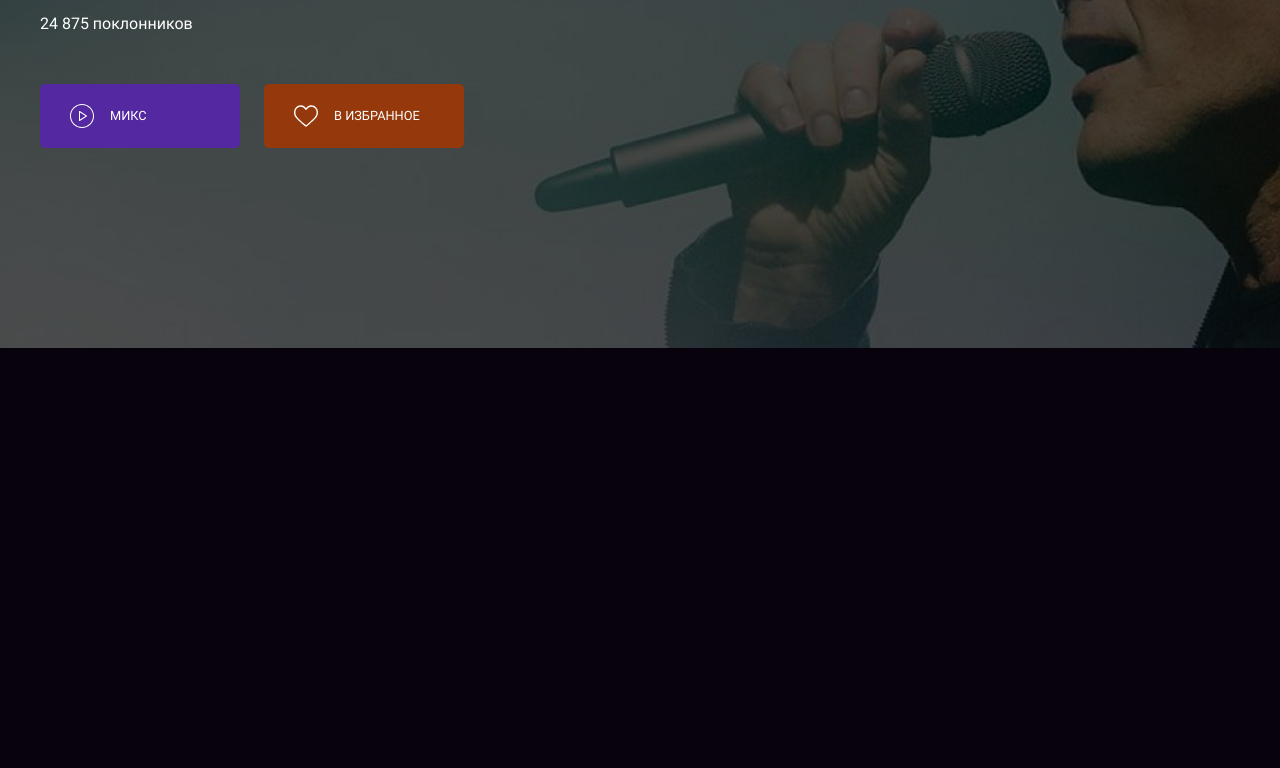
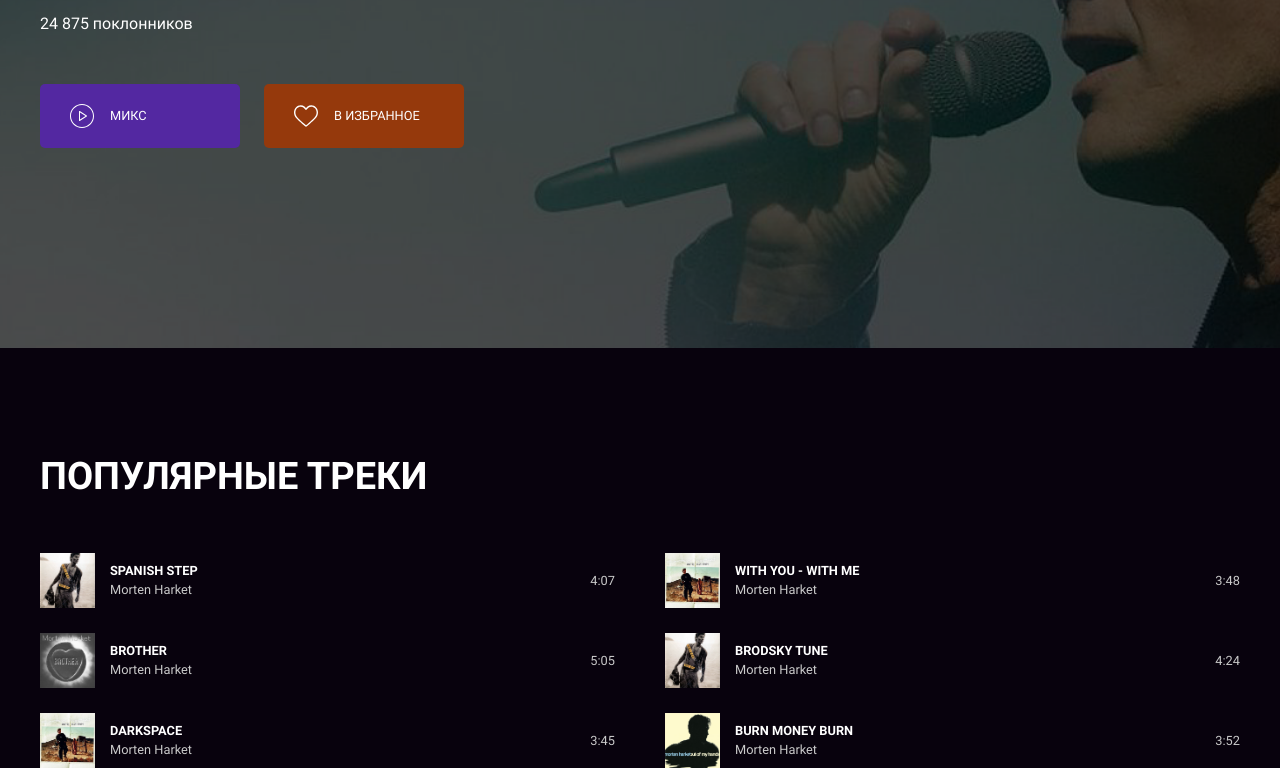
Before and after one commit to antonDedyaev/Music-Box-landing, a website: page src/artist.html in a window 1280 px wide. Shown: the part 344-1112 px from the top of the page. Before the commit the page ends 800 px from the top, so only its background shows below. Drawn offline with Linux system fonts and the light colour scheme.

Commit message:
create tracks page and add styles to it

```diff
--- a/src/artist.html
+++ b/src/artist.html
@@ -43,5 +43,60 @@
             </div>
         </div>
     </section>
+    <section id="page-popular-track" class="tracks-collection">
+        <div class="container tracks pt-100">
+           <h2>Популярные треки</h2>
+           <div class="tracks-wrapper">
+                <div class="popular-track">
+                    <img class="track-image" src="./images/Wild Seed.png" alt="Wild seed album pic" width="55px" height="55px" >
+                    <div class="track-info">
+                        <h3 class="track-title">Spanish Step</h3>
+                        <div class="track-singer">Morten Harket</div>
+                    </div>
+                    <div class="track-duration">4:07</div>
+                </div>
+                <div class="popular-track">
+                    <img class="track-image" src="./images/Letter from Egypt.png" alt="Letter from Egypt album pic" width="55px" height="55px" >
+                    <div class="track-info">
+                        <h3 class="track-title">With you - With me</h3>
+                        <div class="track-singer">Morten Harket</div>
+                    </div>
+                    <div class="track-duration">3:48</div>
+                </div>
+                <div class="popular-track">
+                    <img class="track-image" src="./images/Brother.png" alt="Brother album pic" width="55px" height="55px" >
+                    <div class="track-info">
+                        <h3 class="track-title">Brother</h3>
+                        <div class="track-singer">Morten Harket</div>
+                    </div>
+                    <div class="track-duration">5:05</div>
+                </div>
+                <div class="popular-track">
+                    <img class="track-image" src="./images/Wild Seed.png" alt="Wild seed album pic" width="55px" height="55px" >
+                    <div class="track-info">
+                        <h3 class="track-title">Brodsky tune</h3>
+                        <div class="track-singer">Morten Harket</div>
+                    </div>
+                    <div class="track-duration">4:24</div>
+                </div>
+                <div class="popular-track">
+                    <img class="track-image" src="./images/Letter from Egypt.png" alt="Letter from Egypt album pic" width="55px" height="55px" >
+                    <div class="track-info">
+                        <h3 class="track-title">Darkspace</h3>
+                        <div class="track-singer">Morten Harket</div>
+                    </div>
+                    <div class="track-duration">3:45</div>
+                </div>
+                <div class="popular-track">
+                    <img class="track-image" src="./images/Out of My Hands.png" alt="Out of my hands album pic" width="55px" height="55px" >
+                    <div class="track-info">
+                        <h3 class="track-title">Burn money burn</h3>
+                        <div class="track-singer">Morten Harket</div>
+                    </div>
+                    <div class="track-duration">3:52</div>
+                </div>
+           </div>
+        </div>
+   </section>
 </body>
 </html>
--- a/src/scss/app.scss
+++ b/src/scss/app.scss
@@ -6,3 +6,4 @@
 @import "app-page";
 @import "footer";
 @import "morten-harket-page";
+@import "tracks-page";
--- /dev/null
+++ b/src/scss/tracks-page.scss
@@ -0,0 +1,51 @@
+.tracks {
+    h2 {
+        color: $white;
+        margin: 0 0 3rem;
+    }
+    &-wrapper {
+        display: grid;
+        grid-template-columns: repeat(2, 1fr);
+        grid-template-rows: repeat(3, 1fr);
+        gap: 25px 50px;
+
+    }
+}
+
+.popular-track {
+    display: flex;
+    align-items: center;
+
+    font-size: 12.8px;
+    line-height: 19.2px;
+
+    .track {
+        &-info {
+            display: flex;
+            flex-direction: column;
+            align-items: flex-start;
+            width: 100%;
+        }
+
+        &-image {
+            margin-right: 15px;
+        }
+
+        &-title {
+            margin: 0;
+            color: $white;
+            font: bold 12.8px/19.2px Roboto;
+            text-transform: uppercase;
+        }
+    }
+}
+
+@media (max-width: 1239px) {
+    .tracks {
+        &-wrapper {
+            display: grid;
+            grid-template-columns: auto;
+            grid-template-rows: repeat(6, 1fr);
+        }
+    }
+}
```
Also changed, not shown: src/css/app.css, 1 other file.
